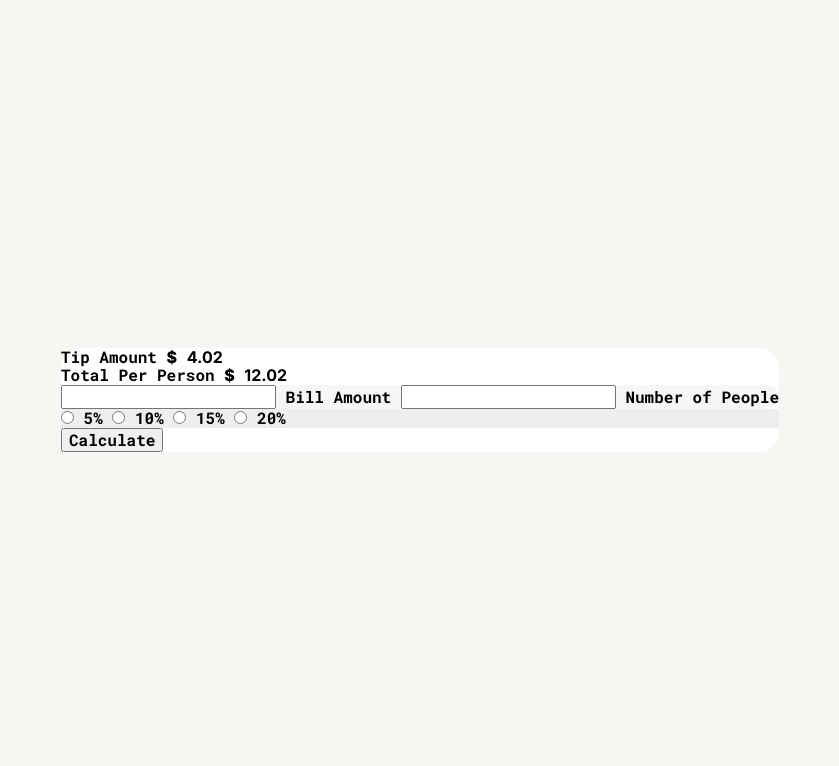
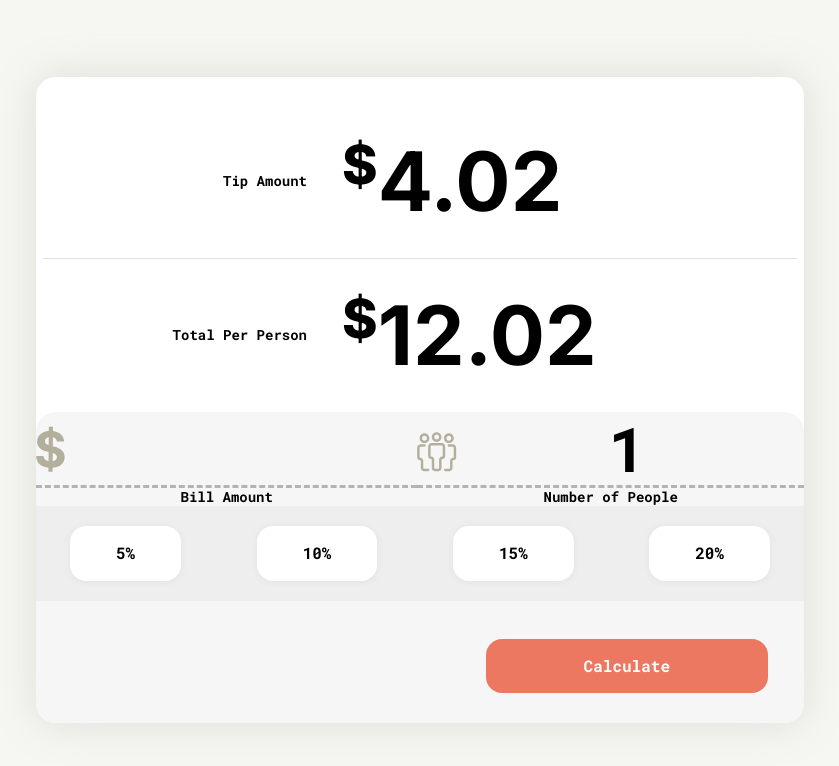
Before and after one commit to peter-hinch/advent-of-css-2022-day-07-tip-calculator, a website: page index.html in a window 1280 px wide. Shown: the whole page, without its empty margins (220-1059 px from the left). Drawn offline with nearby package versions, Linux system fonts and the light colour scheme.

Commit message:
Begin styling for radio buttons.

```diff
--- a/index.html
+++ b/index.html
@@ -12,26 +12,47 @@
     <main>
       <section id="calculator">
         <div class="calculator__output">
-          <div class="output__tip-amount">
+          <div class="output__item output__tip-amount">
             <span class="output__label">Tip Amount</span>
             <span class="output__currency-symbol">$</span>
             <span class="output__value">4.02</span>
           </div>
-          <div class="output__total-per-person">
+          <div class="output__item output__total-per-person">
             <span class="output__label">Total Per Person</span>
             <span class="output__currency-symbol">$</span>
             <span class="output__value">12.02</span>
           </div>
         </div>
         <div class="calculator__input">
-          <span>
-            <input type="number" id="input__bill-amount" />
-            <label for="input__bill-amount">Bill Amount</label>
-          </span>
-          <span>
-            <input type="number" id="input__no-of-people" />
-            <label for="input__no-of-people">Number of People</label>
-          </span>
+          <div class="input__form-element">
+            <span class="form-element__image-plus-value">
+              <img src="./images/dollar.svg" alt="$" />
+              <input
+                id="input__bill-amount"
+                min="0.01"
+                step="0.01"
+                type="number"
+              />
+            </span>
+            <label for="input__bill-amount" class="input__label">
+              Bill Amount
+            </label>
+          </div>
+          <div class="input__form-element">
+            <span class="form-element__image-plus-value">
+              <img src="./images/people.svg" alt="group of people" />
+              <input
+                id="input__no-of-people"
+                type="number"
+                value="1"
+                min="1"
+                step="1"
+              />
+            </span>
+            <label for="input__no-of-people" class="input__label">
+              Number of People
+            </label>
+          </div>
         </div>
         <div class="calculator__tip-select">
           <input
--- a/styles.css
+++ b/styles.css
@@ -12,11 +12,47 @@ body {
 }
 
 section#calculator {
+  width: 768px;
   background: #ffffff;
   border-radius: 20px;
+  box-shadow: 0px 0px 44px rgba(148, 146, 120, 0.23);
+}
+
+.output__label,
+.input__label {
+  font-size: 14px;
+  line-height: 18px;
+}
+
+.input__form-element input[type='number']::-webkit-outer-spin-button,
+.input__form-element input[type='number']::-webkit-inner-spin-button {
+  -webkit-appearance: none;
+  margin: 0;
+}
+
+input[type='number'] {
+  -moz-appearance: textfield;
 }
 
 section#calculator .calculator__output {
+  margin: 0 7px;
+}
+
+section#calculator .calculator__output .output__item {
+  display: flex;
+  flex-direction: row;
+  align-items: center;
+  padding: 27px;
+}
+
+section#calculator .calculator__output .output__item .output__label {
+  width: 237px;
+  text-align: end;
+}
+
+section#calculator .calculator__output .output__tip-amount {
+  padding-top: 55px;
+  border-bottom: 1px solid #dedede;
 }
 
 section#calculator .calculator__output .output__currency-symbol,
@@ -24,19 +60,85 @@ section#calculator .calculator__output .output__value {
   font-family: 'Inter', sans-serif;
 }
 section#calculator .calculator__output .output__currency-symbol {
+  position: relative;
+  top: -17px;
+  margin-left: 35px;
   font-weight: 800;
+  font-size: 54px;
+  line-height: 65px;
 }
 section#calculator .calculator__output .output__value {
+  font-size: 82px;
+  line-height: 99px;
 }
 
 section#calculator .calculator__input {
+  display: flex;
+  flex-direction: row;
+  align-items: flex-end;
   background: #f6f6f6;
-  border-radius: 20px;
+  border-radius: 20px 20px 0 0;
+}
+
+section#calculator .calculator__input .input__form-element {
+  display: flex;
+  flex-direction: column;
+  align-items: center;
+}
+
+section#calculator .calculator__input .input__form-element input {
+  width: calc(100% - 70px);
+  font-size: 62px;
+  text-align: center;
+  background: transparent;
+  border: none;
+}
+
+section#calculator
+  .calculator__input
+  .input__form-element
+  .form-element__image-plus-value {
+  border-bottom: 3px dashed #b3b3b3;
 }
 
 section#calculator .calculator__tip-select {
+  display: flex;
+  flex-direction: row;
+  justify-content: space-between;
+  padding: 20px 34px;
   background: #eeeeee;
 }
 
+section#calculator .calculator__tip-select input[type='radio'] {
+  display: none;
+}
+
+.calculator__tip-select input[type='radio'] + label {
+  display: flex;
+  padding: 18px 46px;
+  text-align: center;
+  background: #ffffff;
+  border-radius: 16px;
+  box-shadow: 0px 1px 8px rgba(0, 0, 0, 0.05);
+  cursor: pointer;
+}
+
+.calculator__tip-select input[type='radio']:checked + label {
+  background: #60c1b6;
+}
+
 section#calculator .calculator__actions {
+  display: flex;
+  justify-content: end;
+  padding: 38px 36px 30px;
+  background: #f6f6f6;
+  border-radius: 0 0 20px 20px;
 }
+
+section#calculator .calculator__actions button#actions__calculate {
+  padding: 18px 98px;
+  color: #ffffff;
+  background: #ed7861;
+  border: none;
+  border-radius: 16px;
+}
```
